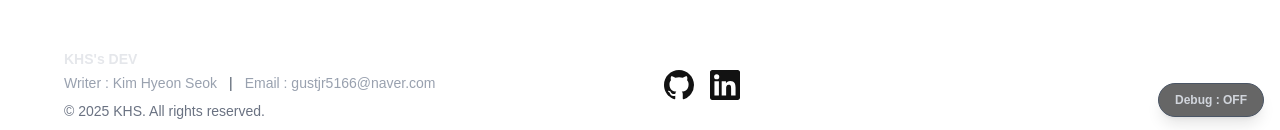
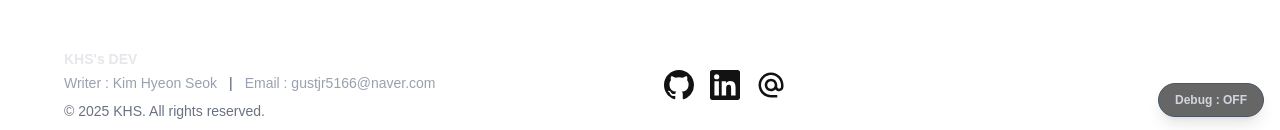
Before and after one commit to hyeonseokKI/home-server, a Next.js app: page / in a window 1280 px wide. Shown: the part 667-797 px from the top of the page. Built offline with nearby package versions, Linux system fonts and the light colour scheme.

Commit message:
feat: add MailIcon component and update Footer to include email link with icon

```diff
--- a/src/app/components/Footer.tsx
+++ b/src/app/components/Footer.tsx
@@ -3,6 +3,7 @@ import { siteConfig } from "@/config/site";
 
 import GithubIcon from '@/components/icons/GithubIcon';
 import LinkedInIcon from "@/components/icons/LinkedInIcon";
+import MailIcon from "@/components/icons/MailIcon";
 
 
 export default function Footer() {
@@ -24,7 +25,13 @@ export default function Footer() {
             <div className="mt-1 flex flex-wrap items-center gap-x-3 gap-y-1">
               <span>Writer :  {siteConfig.author} </span>
               <span className="text-gray-600">|</span>
-              <span>Email : {siteConfig.email}</span>
+              <a
+                href={`mailto:${siteConfig.email}`}
+                className="hover:text-pink-600 transition-colors"
+              >
+                Email : {siteConfig.email}
+              </a>
+
             </div>
 
             {/* 3행: Copyright */}
@@ -52,6 +59,14 @@ export default function Footer() {
             />
         </Link>
 
+          <Link href={`mailto:${siteConfig.email}`}>
+            <MailIcon
+              className='fill-foreground transition hover:fill-pink-600'
+              height={30}
+              width={30}
+            />
+          </Link>
+
           </div>
 
         </div>
--- /dev/null
+++ b/src/components/icons/MailIcon.tsx
@@ -0,0 +1,18 @@
+// components/icons/MailIcon.tsx
+import { SVGProps } from "react";
+
+export default function MailIcon(props: SVGProps<SVGSVGElement>) {
+  return (
+    <svg
+      viewBox="0 0 24 24"
+      fill="currentColor"
+      height="1em"
+      width="1em"
+      {...props}
+    >
+      {/* <path d="M20 4H4c-1.1 0-1.99.9-1.99 2L2 18c0 1.1.9 2 2 2h16c1.1 0 2-.9 2-2V6c0-1.1-.9-2-2-2zm0 4l-8 5-8-5V6l8 5 8-5v2z" />
+       */}
+       <path d="M12 2C6.48 2 2 6.48 2 12s4.48 10 10 10h5v-2h-5c-4.34 0-8-3.66-8-8s3.66-8 8-8 8 3.66 8 8v1.43c0 .79-.71 1.57-1.5 1.57s-1.5-.78-1.5-1.57V12c0-2.76-2.24-5-5-5s-5 2.24-5 5 2.24 5 5 5c1.38 0 2.64-.56 3.54-1.47.65.89 1.77 1.47 2.96 1.47 1.97 0 3.5-1.6 3.5-3.57V12c0-5.52-4.48-10-10-10zm0 13c-1.66 0-3-1.34-3-3s1.34-3 3-3 3 1.34 3 3-1.34 3-3 3z" data-astro-cid-f5ggstmi=""></path>
+    </svg>
+  );
+}
```
